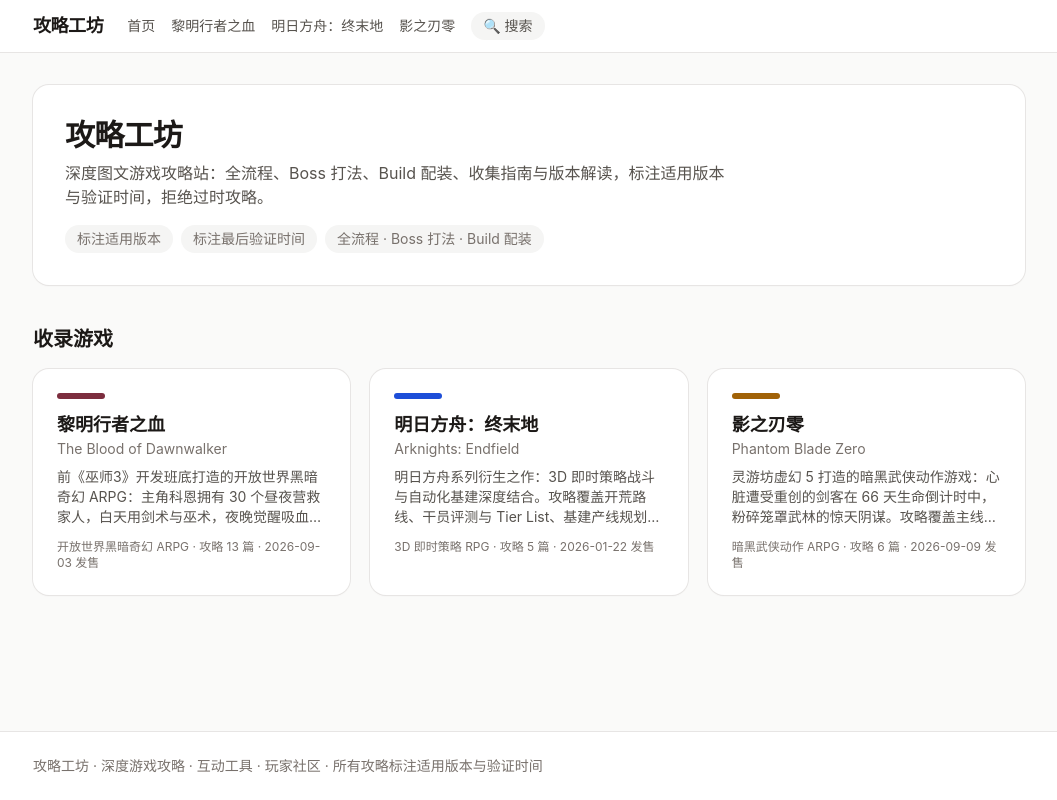
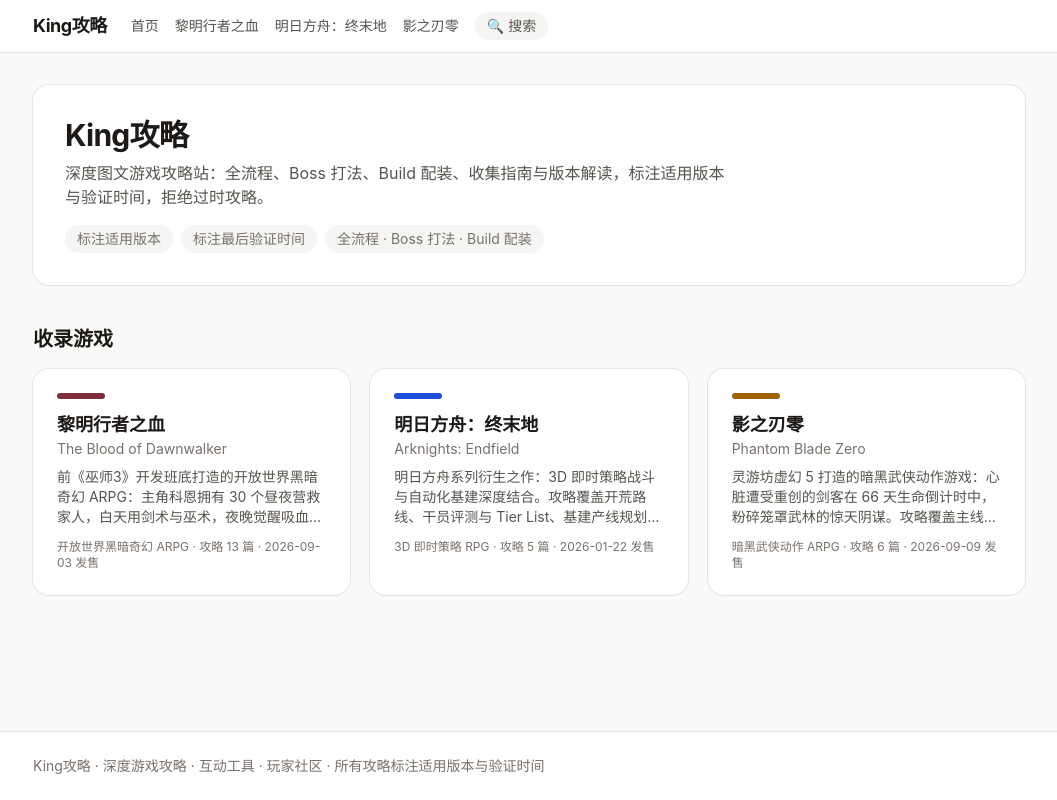
Before and after one commit to cqn107/kinggonglue, a Next.js app: page / in a window 1280 px wide. Shown: the whole page, without its empty margins (111-1168 px from the left). Built offline with nearby package versions, Linux system fonts and the light colour scheme.

Commit message:
Rebrand: site name KingGongLue, domain kinggonglue.com

```diff
--- a/src/site.config.ts
+++ b/src/site.config.ts
@@ -3,12 +3,11 @@
  * 站点名与域名为占位，确定后替换即可。
  */
 export const siteConfig = {
-  name: "攻略工坊",
+  name: "King攻略",
   tagline: "深度游戏攻略 · 互动工具 · 玩家社区",
   description:
     "深度图文游戏攻略站：全流程、Boss 打法、Build 配装、收集指南与版本解读，标注适用版本与验证时间，拒绝过时攻略。",
-  /** 占位域名，部署后替换 */
-  url: "https://example.com",
+  url: "https://kinggonglue.com",
   /** 首发游戏 slug 列表，顺序即首页展示顺序 */
   featuredGames: ["dawnwalker", "endfield", "phantom-blade-zero"],
 };
```
